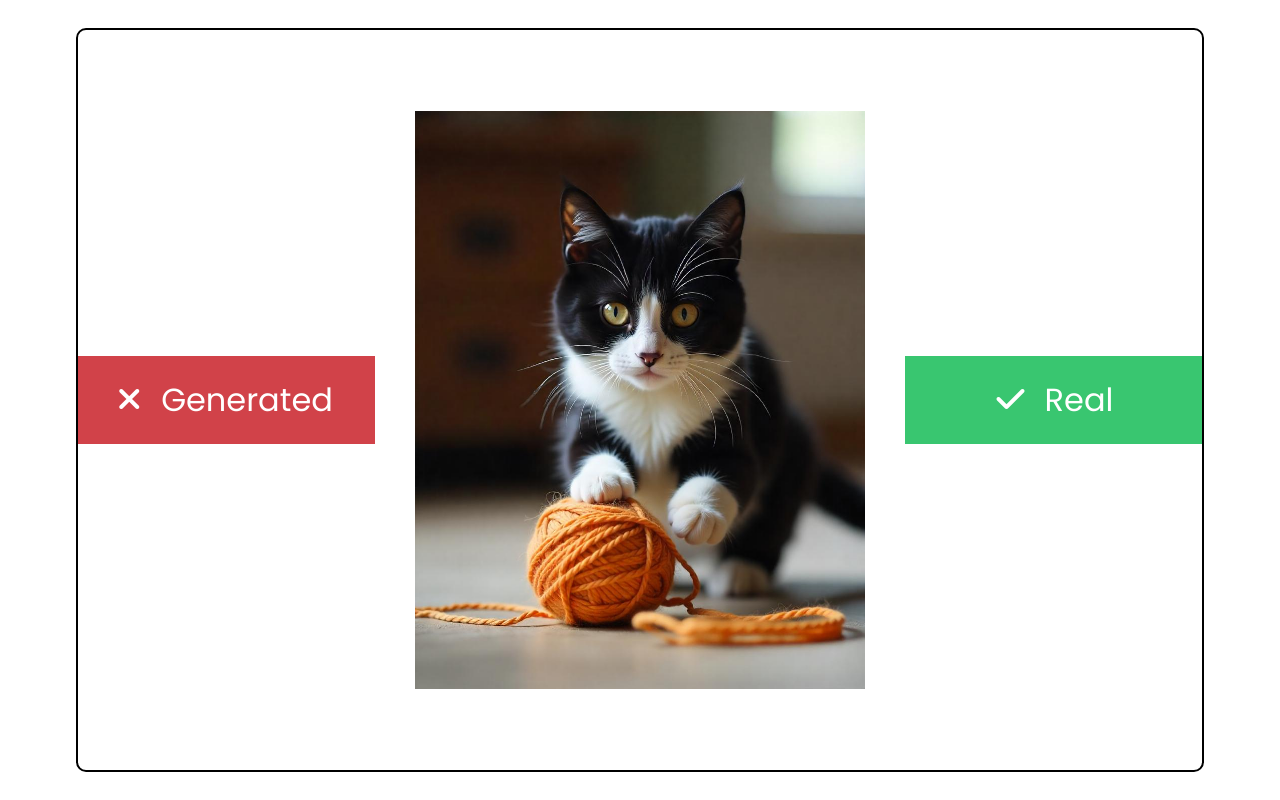
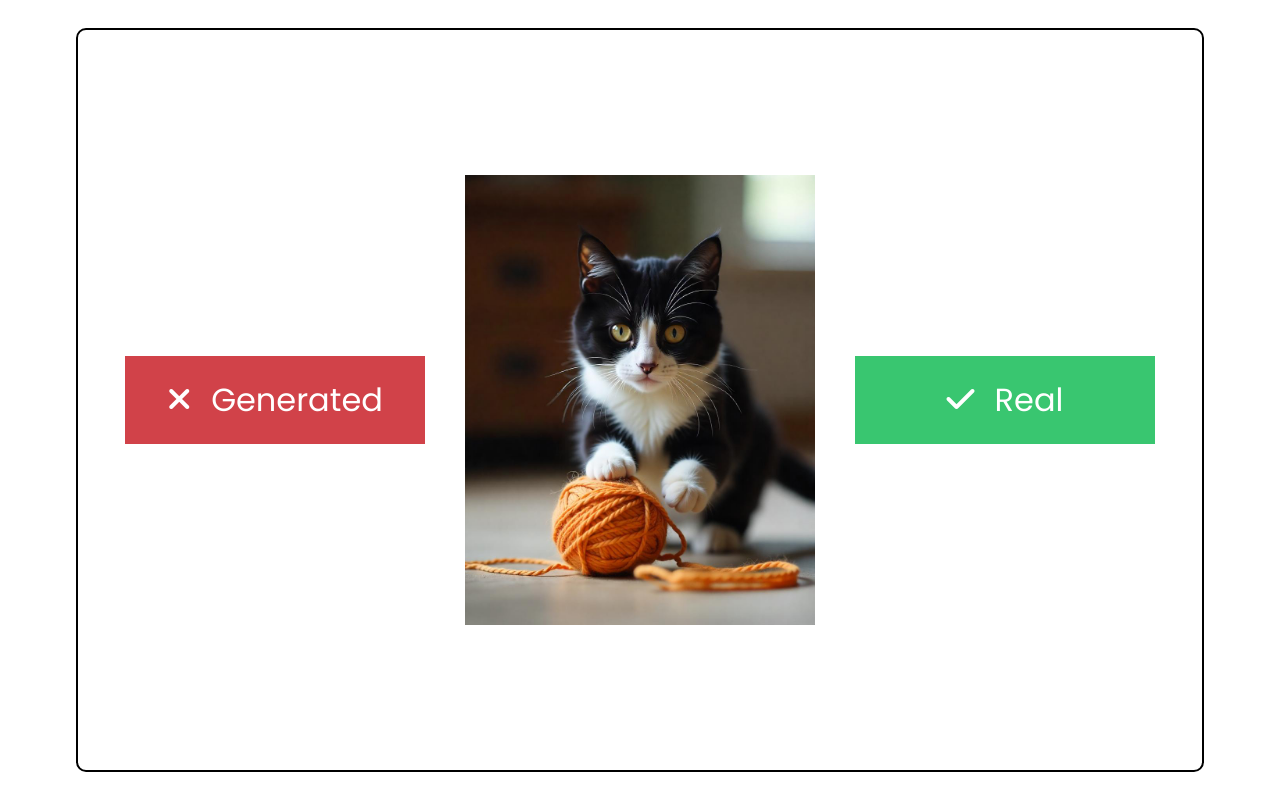
Before and after one commit to czajkowskis/AI_Guardians, a Vue app: page /quiz in a window 1280 px wide. Built offline with nearby package versions, Linux system fonts and the light colour scheme.

Commit message:
FIX: Answer text is now corectly generated

```diff
--- a/src/views/QuizView.vue
+++ b/src/views/QuizView.vue
@@ -63,7 +63,7 @@
           correctAnswer: this.currentQuestion.answer,
           result: isCorrect ? 1 : 0
         });
-        var answerObject = {text: isCorrect ? "Real" : "Generated", is_correct: isCorrect}
+        var answerObject = {text: this.currentQuestion.answer ? "Real" : "Generated", is_correct: isCorrect}
         this.userAnswers.push(answerObject);
         this.feedbackVisible = true; // Show feedback card
         setTimeout(() => {
@@ -160,7 +160,7 @@
   }
 
   img {
-    width: 450px;
+    width: 350px;
     object-fit: contain;
   }
 
```
